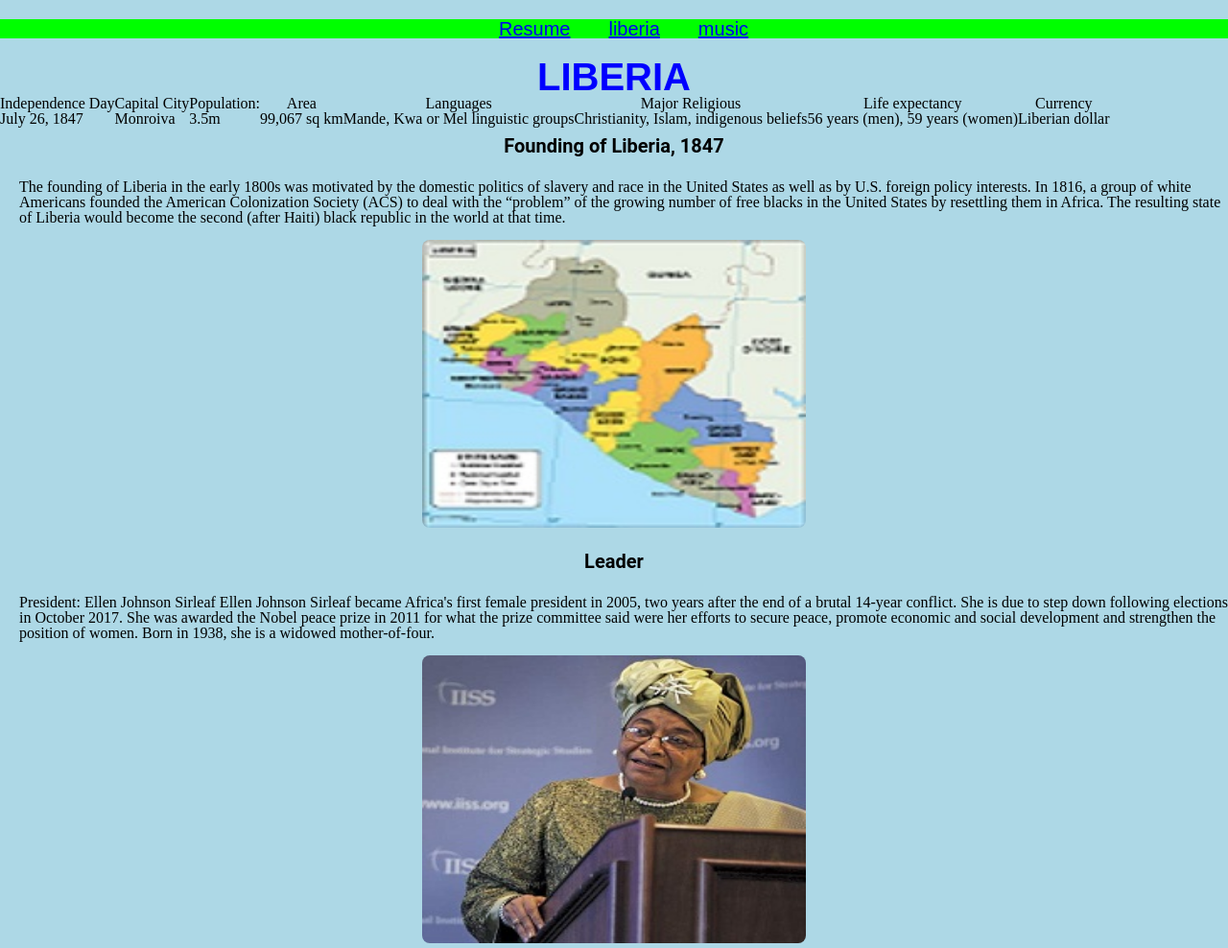
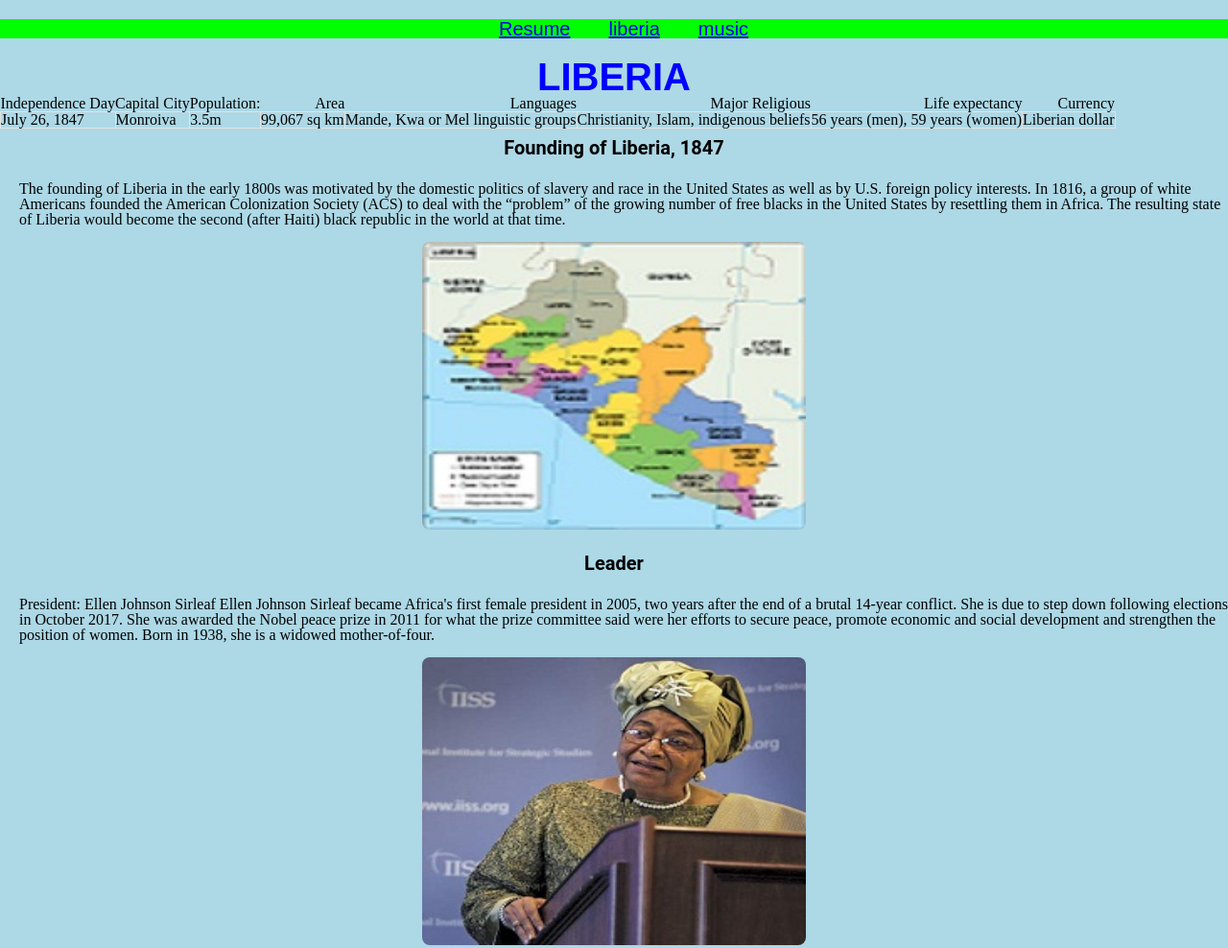
Before and after one commit to dbolo/dartorbolo-project2, a plain HTML site: page liberia.html in a window 1280 px wide. Shown: the whole page at 96% size. Drawn offline with Linux system fonts and the light colour scheme.

Commit message:
editing
editing

```diff
--- a/styles.css
+++ b/styles.css
@@ -8,6 +8,16 @@
   margin-top: 20px;
   margin-bottom: 20px;
 
+
+}
+
+table th {
+
+  text-align: right;
+}
+
+table td {
+  border: 1px solid #e3e3e3;
 
 }
 
@@ -30,7 +40,7 @@
 
 }
 body {
-    background-color: lightblue;
+  background-color: lightblue;
 }
 
 h1 {
```
